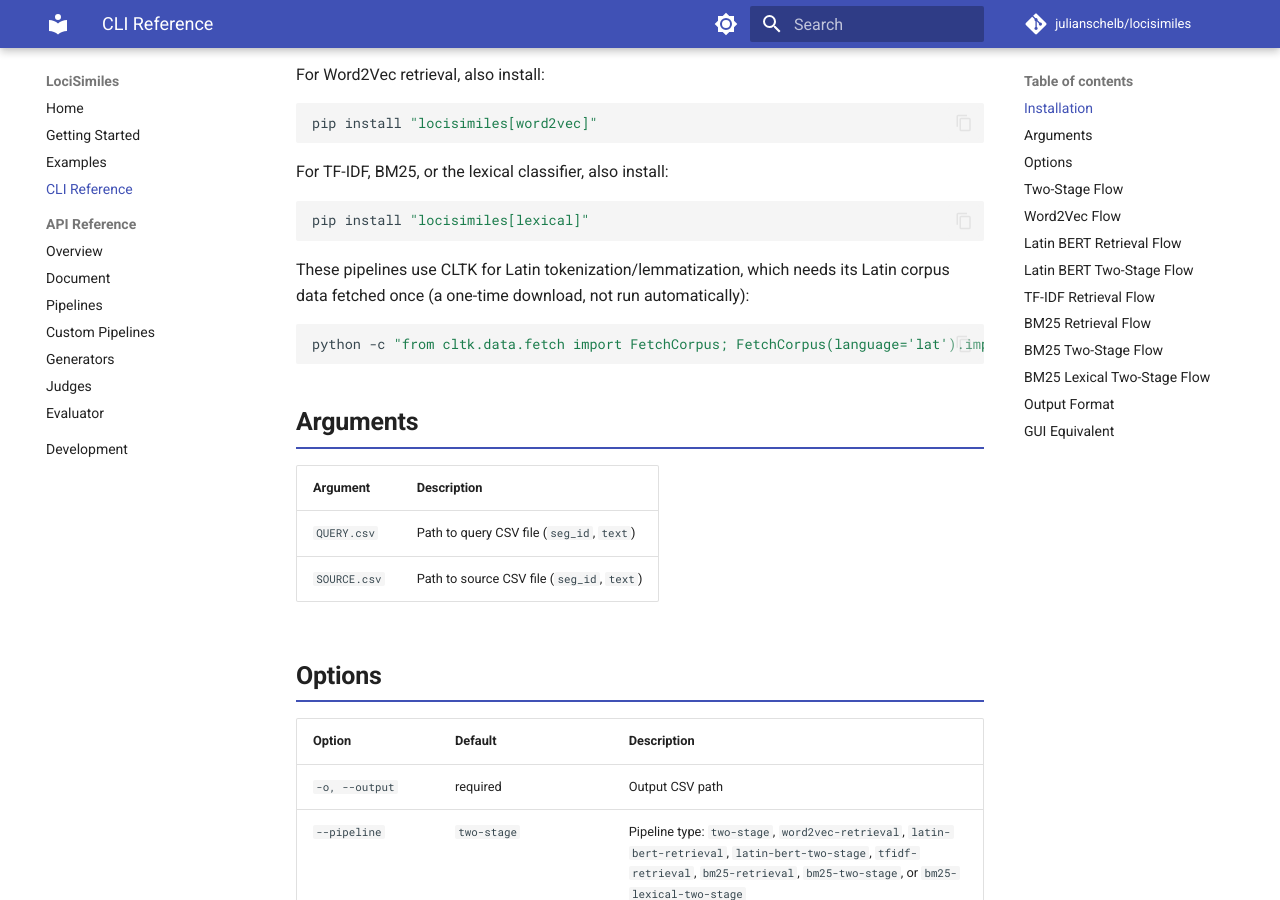
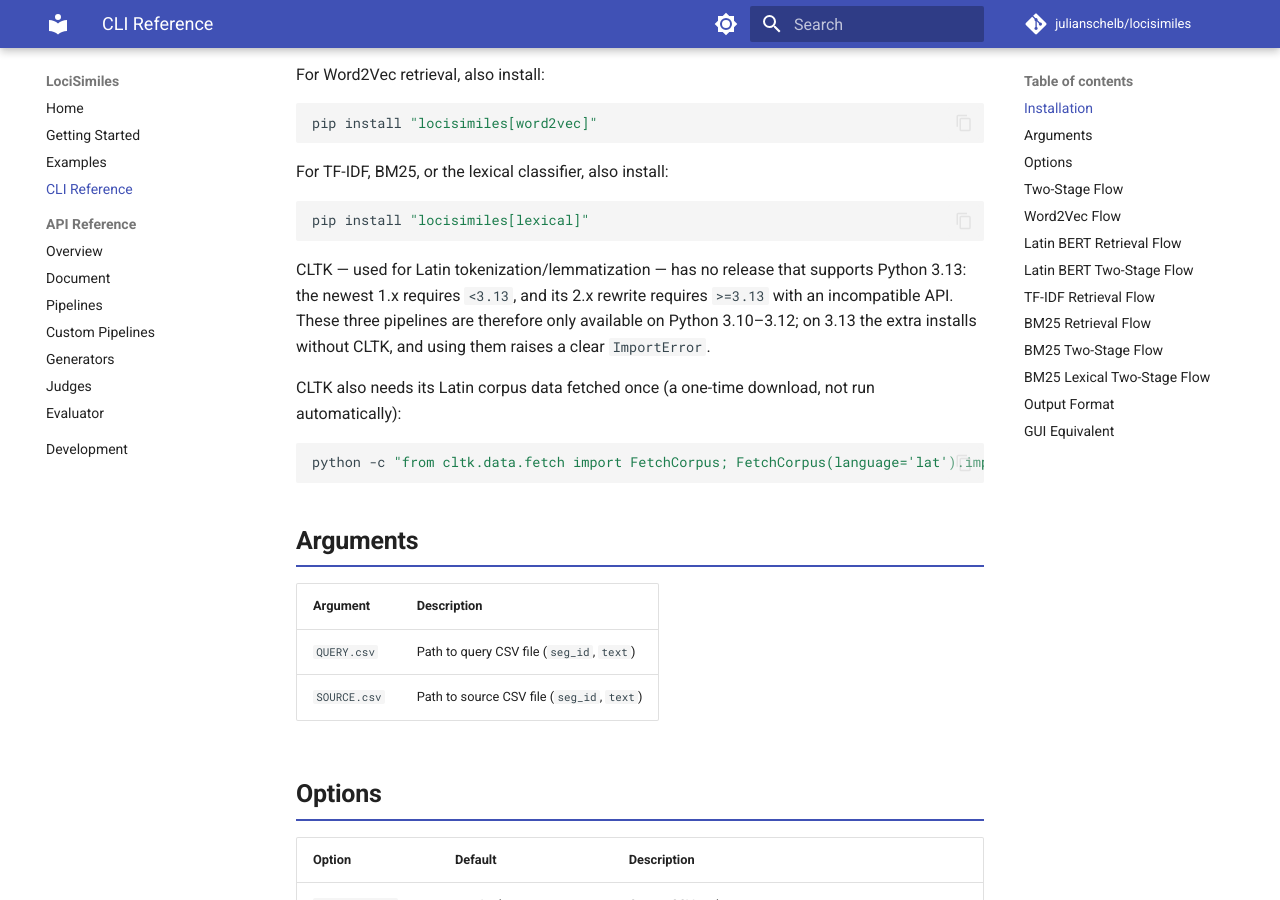
Before and after one commit to julianschelb/locisimiles, an MkDocs documentation site: the page built from docs/cli.md, in a window 1280 px wide and 900 px high, scrolled down 356 px. Built offline with MkDocs 1.6.1 and Material for MkDocs 9.7.7, drawn with Linux system fonts in a browser that asks for light colours; comment, search, counter and statistics services are not loaded.

Commit message:
Fix cltk dependency: no release supports Python 3.13
CI's Python 3.13 job failed at 'pip install -e .[dev,lexical]' with 'Could
not find a version that satisfies cltk<2.0.0,>=1.1.0'. Checked PyPI directly:
cltk's newest 1.x (1.5.0) requires Python <3.13, and its 2.x line is a
from-scratch, API-incompatible rewrite that requires >=3.13 -- there is no
version spanning the project's 3.10-3.13 support range.

Rather than pin the whole package down to <3.13 or chase 2.x's rewritten API
on a hunch, scoped the cltk pin with a python_version < '3.13' marker so it
simply isn't installed there, and added pytest.importorskip('cltk') to the
three lexical test modules so they skip (not fail) on 3.13 -- verified by
faking cltk's absence via a custom import hook and confirming '3 skipped'.
Also guarded the CI corpus-fetch step to no-op when cltk isn't installed,
and documented the 3.10-3.12 limitation in docs/cli.md. Regenerated
poetry.lock for the new marker.

````diff
--- a/docs/cli.md
+++ b/docs/cli.md
@@ -24,8 +24,13 @@
 pip install "locisimiles[lexical]"
 ```
 
-These pipelines use CLTK for Latin tokenization/lemmatization, which needs
-its Latin corpus data fetched once (a one-time download, not run automatically):
+CLTK — used for Latin tokenization/lemmatization — has no release that
+supports Python 3.13: the newest 1.x requires `<3.13`, and its 2.x rewrite
+requires `>=3.13` with an incompatible API. These three pipelines are
+therefore only available on Python 3.10–3.12; on 3.13 the extra installs
+without CLTK, and using them raises a clear `ImportError`.
+
+CLTK also needs its Latin corpus data fetched once (a one-time download, not run automatically):
 
 ```bash
 python -c "from cltk.data.fetch import FetchCorpus; FetchCorpus(language='lat').import_corpus('lat_models_cltk')"
--- a/pyproject.toml
+++ b/pyproject.toml
@@ -32,7 +32,11 @@
     "gensim (>=4.3.0,<5.0.0)",
 ]
 lexical = [
-    "cltk (>=1.1.0,<2.0.0)",
+    # cltk has no release that supports Python 3.13: the newest 1.x (1.5.0)
+    # requires <3.13, and 2.x is a from-scratch, API-incompatible rewrite
+    # that requires >=3.13. On 3.13, this extra installs without cltk and
+    # TF-IDF/BM25/the lexical classifier raise a clear ImportError at use.
+    "cltk (>=1.1.0,<2.0.0) ; python_version < '3.13'",
     "scikit-learn (>=1.3.0,<2.0.0)",
     "rank-bm25 (>=0.2.2,<0.3.0)",
     "joblib (>=1.3.0)",
````
Also changed, not shown: 5 other files.
